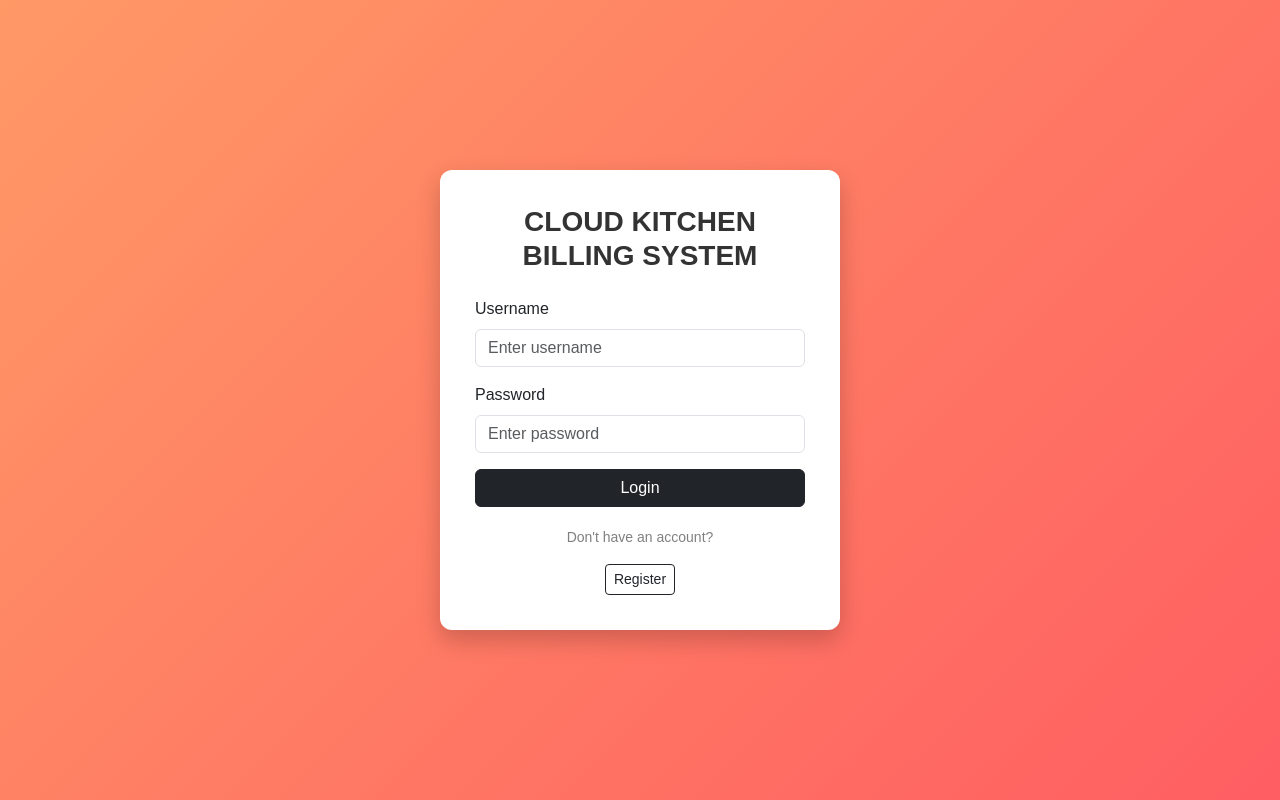
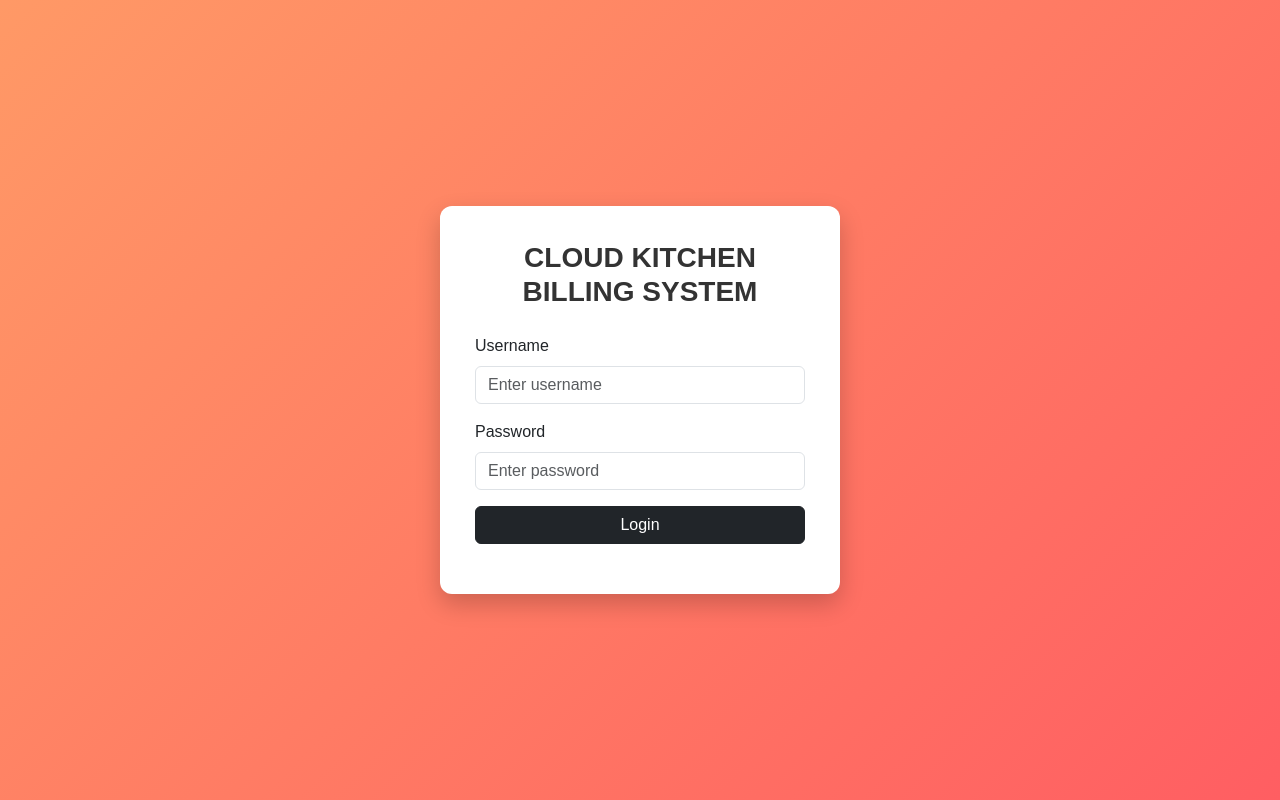
Before and after one commit to Preetham9106/project.222, a Flask app: page /login in a window 1280 px wide. Run offline with Flask 3, Linux system fonts and the light colour scheme.

Commit message:
Update login.html

```diff
--- a/templates/login.html
+++ b/templates/login.html
@@ -37,7 +37,7 @@ width:100%;
 
 .footer{
 text-align:center;
-margin-top:20px;
+margin-top:15px;
 font-size:14px;
 color:gray;
 }
@@ -78,12 +78,6 @@ Login
 
 <div class="footer">
 
-<p>Don't have an account?</p>
-
-<a href="/register" class="btn btn-outline-dark btn-sm">
-Register
-</a>
-
 </div>
 
 </div>
```
